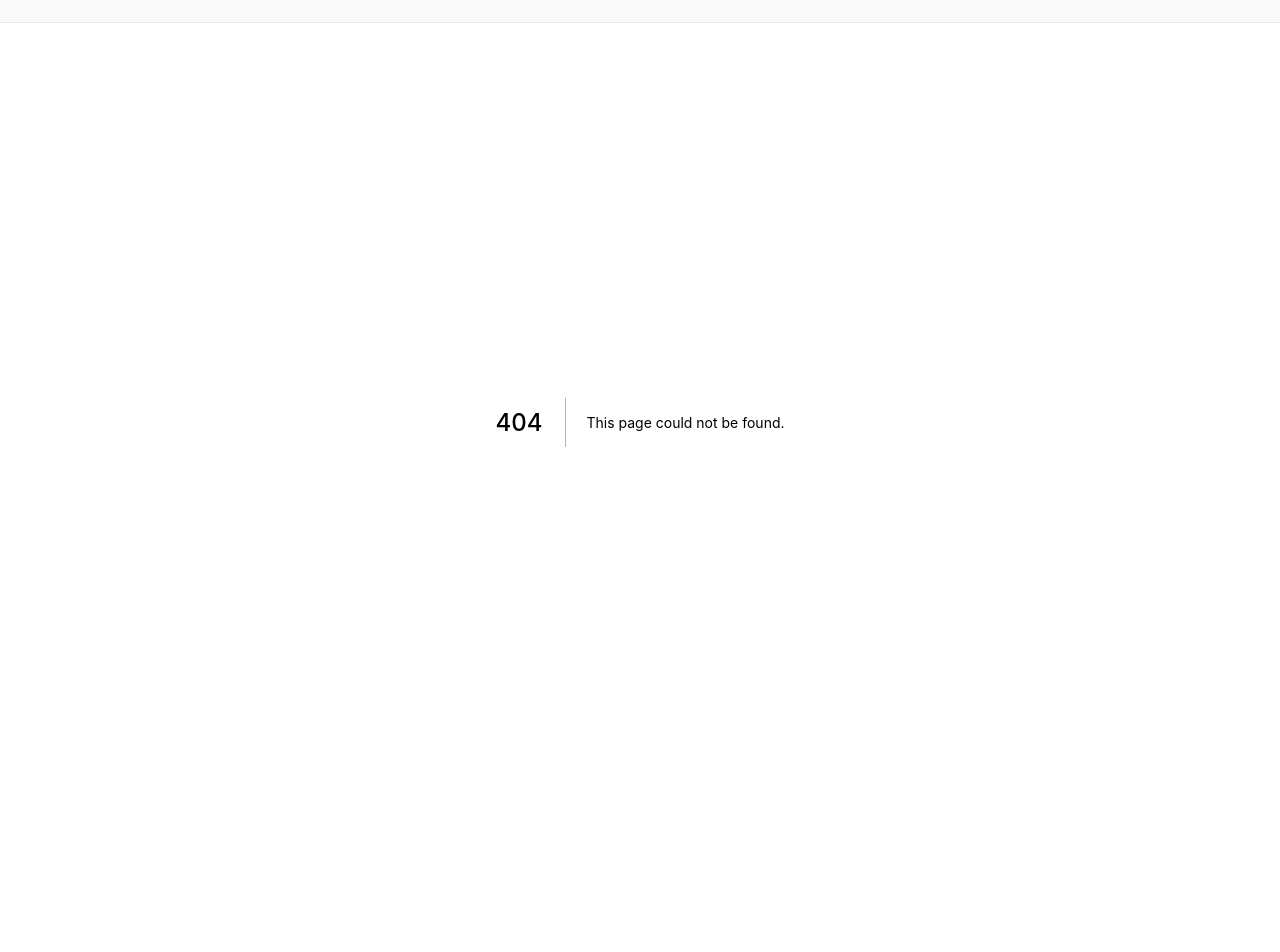
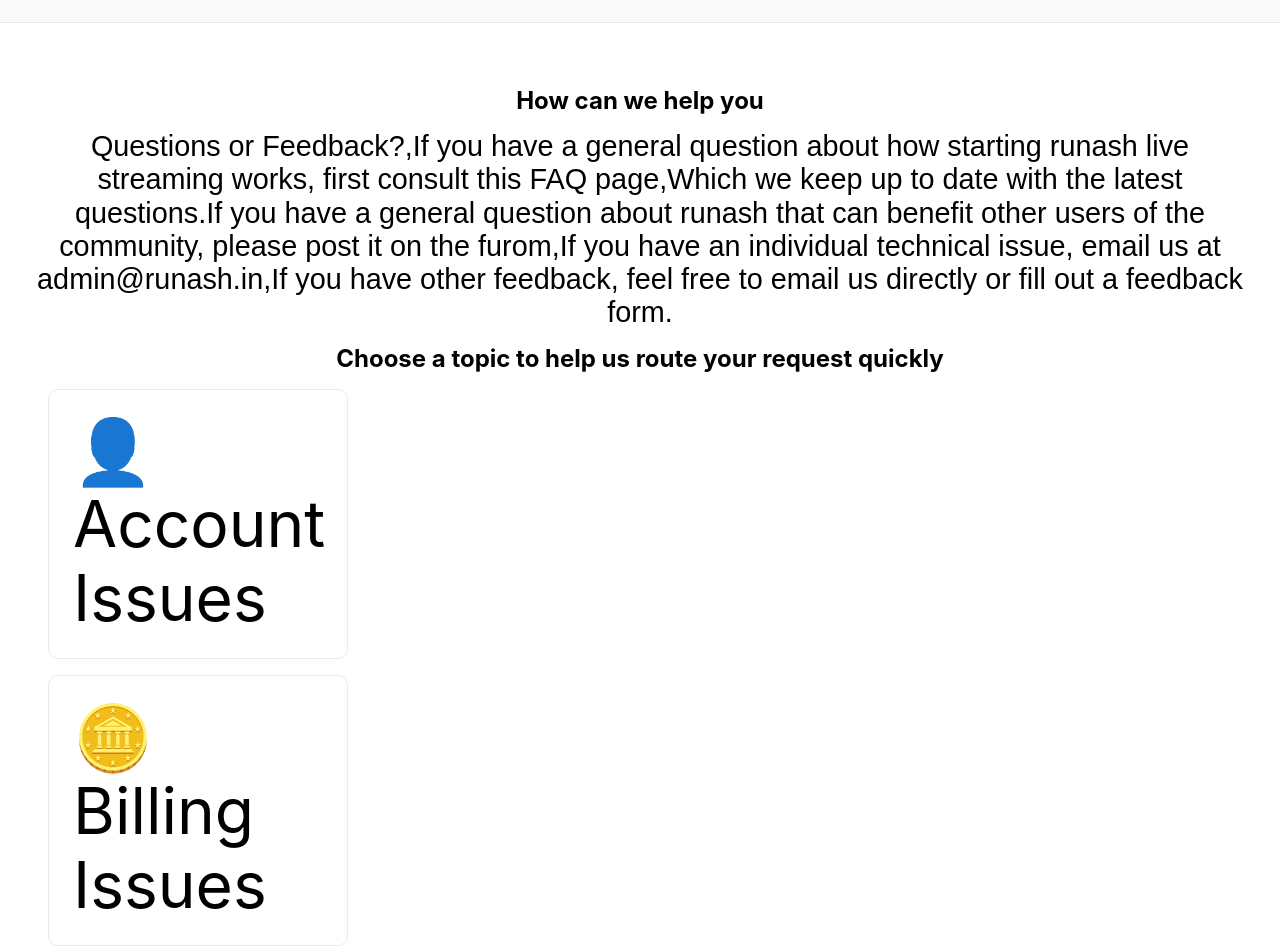
Before and after one commit to rammurmu/next, a Next.js app: page /help in a window 1280 px wide. Before the commit this address had no page. Shown: the part 80-1032 px from the top of the page. Before the commit the page ends 903 px from the top, so only its background shows below. Built offline with nearby package versions, Linux system fonts and the light colour scheme.

Commit message:
Create help.js

```diff
--- /dev/null
+++ b/pages/help.js
@@ -0,0 +1,34 @@
+import styles from '../styles/Home.module.css'
+import Link from 'next/link'
+
+export default function Help() {
+  return (
+    <div className={styles.container}>
+      <main className={styles.main}>
+       <div className={styles.title}>
+        <h1>How can we help you</h1>
+        <p>Questions or Feedback?,If you have a general question about how starting runash live streaming works, first consult this FAQ page,Which we keep up to date with the latest questions.If you have a general question about runash that can benefit other users of the community, please post it on the furom,If you have an individual technical issue, email us at admin@runash.in,If you have other feedback, feel free to email us directly or fill out a feedback form.</p>
+
+       <h1>Choose a topic to help us route your request quickly</h1>
+       <div className={styles.card}>👤 Account Issues</div>
+       <div className={styles.card}>🪙 Billing Issues</div>
+       <div className={styles.card}>🧺 Cart Issues</div>
+       <div className={styles.card}>🛍️ Shopping Issues</div>
+       <div className={styles.card}>🛒 Selling Issues</div>
+       <div className={styles.card}>📽️ Live Streaming Issues</div>
+       <div className={styles.card}>📺Watch live streaming Issues</div>
+       <div className={styles.card}>📝 Provide Feedback</div>
+       <div className={styles.card}>🤷 Help with runash </div>
+       <div className={styles.card}>👫 Influencer Issues</div>
+       <div className={styles.card}>⚙️ Other support</div>
+       <p> Other questions about runash connet with expert on live</p>
+        </div>
+         <p className={styles.description}>
+          <Link href="/">
+            <a>&larr; Back to home</a>
+          </Link>
+        </p>
+      </main>
+    </div>
+  )
+}
```
